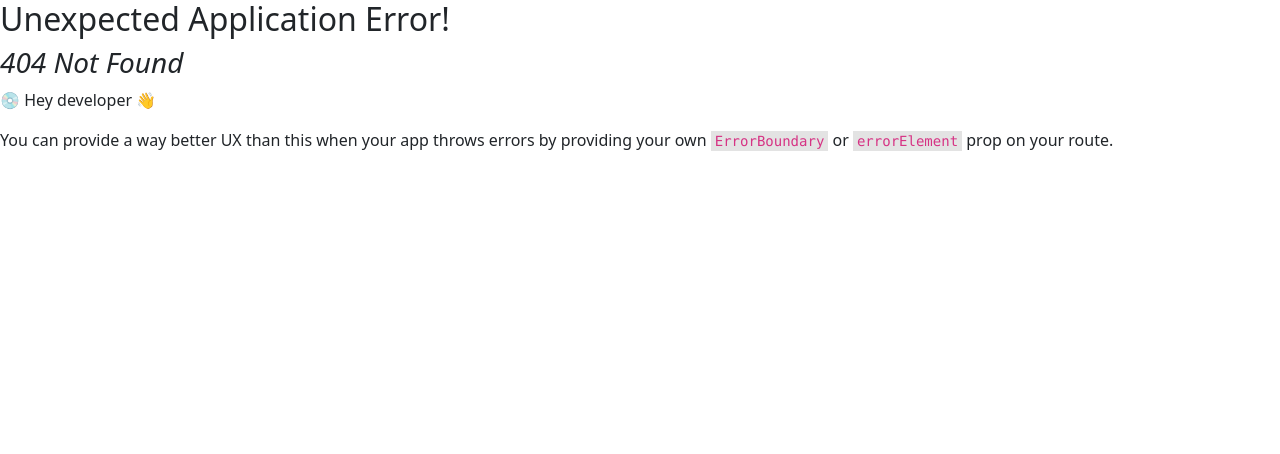
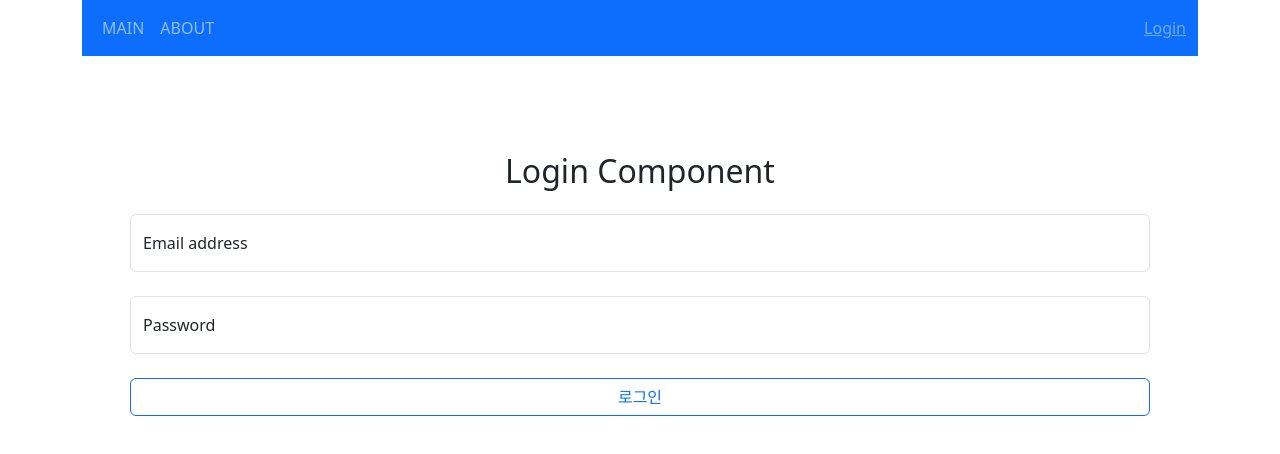
Before and after one commit to hyojunbang9/kh-react, a React (Vite) app in the folder mall/: page /member/login in a window 1280 px wide. Before the commit this address had no page. Shown: the top 454 px of the page. Built offline with nearby package versions, Linux system fonts and the light colour scheme.

Commit message:
<react> JWT

```diff
--- a/mall/package.json
+++ b/mall/package.json
@@ -10,11 +10,13 @@
     "preview": "vite preview"
   },
   "dependencies": {
+    "@reduxjs/toolkit": "^2.8.2",
     "axios": "^1.10.0",
     "bootstrap": "^5.3.7",
     "react": "^19.1.0",
     "react-bootstrap": "^2.10.10",
     "react-dom": "^19.1.0",
+    "react-redux": "^9.2.0",
     "react-router": "^7.6.3",
     "react-router-dom": "^7.6.3"
   },
--- /dev/null
+++ b/mall/src/component/member/LoginComponent.jsx
@@ -0,0 +1,56 @@
+import { React, useState } from "react";
+import { FloatingLabel, Form, Button } from "react-bootstrap";
+import { useNavigate } from "react-router-dom";
+import { useDispatch } from "react-redux";
+import { login } from "../../slices/loginSlice";
+const initState = {
+  email: "",
+  pw: "",
+};
+export default function LoginComponent() {
+  const [loginParam, setLoginParam] = useState({ ...initState });
+  const nav = useNavigate();
+  const dispatch = useDispatch();
+
+  const handleChange = (e) => {
+    loginParam[e.target.name] = e.target.value;
+    setLoginParam({ ...loginParam });
+  };
+
+  const handleClickLogin = (e) => {
+    dispatch(login(loginParam));
+  };
+
+  return (
+    <>
+      <h2 className="text-center mb-3">Login Component</h2>
+      <FloatingLabel
+        controlId="floatingInput"
+        label="Email address"
+        className="mb-3"
+      >
+        <Form.Control
+          name="email"
+          type="email"
+          placeholder="name@example.com"
+          value={loginParam.email}
+          onChange={handleChange}
+        />
+      </FloatingLabel>
+      <FloatingLabel controlId="floatingPassword" label="Password">
+        <Form.Control
+          name="pw"
+          type="password"
+          placeholder="Password"
+          value={loginParam.pw}
+          onChange={handleChange}
+        />
+      </FloatingLabel>
+      <div className="d-grid gap-2 mt-3">
+        <Button variant="outline-primary" onClick={handleClickLogin}>
+          로그인
+        </Button>
+      </div>
+    </>
+  );
+}
--- /dev/null
+++ b/mall/src/component/member/LogoutComponent.jsx
@@ -0,0 +1,34 @@
+import React from "react";
+import { Container } from "react-bootstrap";
+import Button from "react-bootstrap/Button";
+import Card from "react-bootstrap/Card";
+import { useDispatch } from "react-redux";
+import { logout } from "../../slices/loginSlice";
+import { useNavigate } from "react-router-dom";
+
+export default function LogoutComponent() {
+  const navigate = useNavigate();
+
+  const dispatch = useDispatch();
+
+  const handleClickLogout = () => {
+    dispatch(logout());
+    navigate({ pathname: "/" }, { replace: true });
+  };
+
+  return (
+    <Container className="p-5">
+      <Card className="text-center">
+        <Card.Header>Logout Component</Card.Header>
+        <Card.Body>
+          <Card.Title>로그아웃을 진행합니다.</Card.Title>
+          <div className="d-grid gap-2 mt-3">
+            <Button variant="outline-primary" onClick={handleClickLogout}>
+              로그아웃
+            </Button>
+          </div>
+        </Card.Body>
+      </Card>
+    </Container>
+  );
+}
--- a/mall/src/include/Header.jsx
+++ b/mall/src/include/Header.jsx
@@ -1,7 +1,13 @@
 import React from "react";
 import { Container, Nav, Navbar, NavDropdown } from "react-bootstrap";
+import { useSelector } from "react-redux";
+import "bootstrap/dist/css/bootstrap.min.css";
+import { Link } from "react-router-dom";
 
-const Header = () => {
+export default function Header() {
+  // 금고(loginSlice 금고)(memberSlice 금고)(dataSlice 금고)
+  const loginState = useSelector((state) => state.loginSlice);
+
   return (
     <Navbar
       collapseOnSelect
@@ -15,7 +21,13 @@ const Header = () => {
           <Nav className="me-auto">
             <Nav.Link href="/">MAIN</Nav.Link>
             <Nav.Link href="/about">ABOUT</Nav.Link>
-            <NavDropdown title="TODO" className="bg-body-primary" bg="primary">
+            {loginState.email ? (
+              <>
+                <NavDropdown
+                  title="TODO"
+                  className="bg-body-primary"
+                  bg="primary"
+                >
                   <NavDropdown.Item href="/todo/list">LIST</NavDropdown.Item>
                   <NavDropdown.Item href="/todo/add">ADD</NavDropdown.Item>
                   {/* <NavDropdown.Item href="/todo/read/3">READ</NavDropdown.Item>
@@ -30,21 +42,23 @@ const Header = () => {
                 >
                   <NavDropdown.Item href="/product/list">LIST</NavDropdown.Item>
                   <NavDropdown.Item href="/product/add">ADD</NavDropdown.Item>
-              <NavDropdown.Item href="/product/read/3">READ</NavDropdown.Item>
-              <NavDropdown.Item href="/product/modify/5">
-                MODIFY
-              </NavDropdown.Item>
                   <NavDropdown.Divider />
                   <NavDropdown.Item href="#action/3.4">예비용</NavDropdown.Item>
                 </NavDropdown>
+              </>
+            ) : (
+              <></>
+            )}
           </Nav>
           <Nav>
-            <Nav.Link href="#deets">Login</Nav.Link>
+            {!loginState.email ? (
+              <Link to={"/member/login"}>Login</Link>
+            ) : (
+              <Link to={"/member/logout"}>Logout</Link>
+            )}
           </Nav>
         </Navbar.Collapse>
       </Container>
     </Navbar>
   );
-};
-
-export default Header;
+}
--- a/mall/src/main.jsx
+++ b/mall/src/main.jsx
@@ -1,5 +1,14 @@
-import { createRoot } from "react-dom/client";
+import React from "react";
+import ReactDOM from "react-dom/client";
 import "./index.css";
-import App from "./App.jsx";
+import App from "./App";
+// import reportWebVitals from "./reportWebVitals";
+import { Provider } from "react-redux";
+import store from "./store";
 
-createRoot(document.getElementById("root")).render(<App />);
+const root = ReactDOM.createRoot(document.getElementById("root"));
+root.render(
+  <Provider store={store}>
+    <App />
+  </Provider>
+);
--- /dev/null
+++ b/mall/src/page/member/LoginPage.jsx
@@ -0,0 +1,16 @@
+import { Container } from "react-bootstrap";
+import Header from "../../include/Header";
+import LoginComponent from "../../component/member/LoginComponent";
+
+const LoginPage = () => {
+  return (
+    <Container>
+      <Header />
+      <div className="d-grid gap-2 mt-5 p-5">
+        <LoginComponent />
+      </div>
+    </Container>
+  );
+};
+
+export default LoginPage;
--- /dev/null
+++ b/mall/src/page/member/LogoutPage.jsx
@@ -0,0 +1,16 @@
+import { Container } from "react-bootstrap";
+import Header from "../../include/Header";
+import LogoutComponent from "../../component/member/LogoutComponent";
+
+const LogoutPage = () => {
+  return (
+    <Container>
+      <Header />
+      <div className="d-grid gap-2 mt-5">
+        <LogoutComponent />
+      </div>
+    </Container>
+  );
+};
+
+export default LogoutPage;
--- a/mall/src/router/root.jsx
+++ b/mall/src/router/root.jsx
@@ -15,6 +15,9 @@ const ProductListPage = lazy(() => import("../page/product/ListPage"));
 const ProductAddPage = lazy(() => import("../page/product/AddPage"));
 const ProductReadPage = lazy(() => import("../page/product/ReadPage"));
 const ProductModifyPage = lazy(() => import("../page/product/ModifyPage"));
+
+const LoginPage = lazy(() => import("../page/member/LoginPage"));
+const LogoutPage = lazy(() => import("../page/member/LogoutPage"));
 
 const root = createBrowserRouter([
   {
@@ -99,5 +102,22 @@ const root = createBrowserRouter([
       </Suspense>
     ),
   },
+  //login member -----------------------------
+  {
+    path: "/member/login",
+    element: (
+      <Suspense fallback={<Loading />}>
+        <LoginPage />
+      </Suspense>
+    ),
+  },
+  {
+    path: "/member/logout",
+    element: (
+      <Suspense fallback={<Loading />}>
+        <LogoutPage />
+      </Suspense>
+    ),
+  },
 ]);
 export default root;
--- /dev/null
+++ b/mall/src/slices/loginSlice.js
@@ -0,0 +1,26 @@
+import { createSlice } from "@reduxjs/toolkit";
+
+const initState = {
+  email: "",
+};
+
+const loginSlice = createSlice({
+  name: "LoginSlice",
+  initialState: initState,
+  reducers: {
+    login: (state, action) => {
+      console.log("로그인 ..................");
+      //{email, pw 로 구성 }
+      const data = action.payload;
+      //새로운 상태
+      return { email: data.email };
+    },
+    logout: (state, action) => {
+      console.log("로그아웃 ...............");
+      return { ...initState };
+    },
+  },
+});
+
+export const { login, logout } = loginSlice.actions;
+export default loginSlice.reducer;
--- /dev/null
+++ b/mall/src/store.js
@@ -0,0 +1,8 @@
+import { configureStore } from "@reduxjs/toolkit";
+import loginSlice from "./slices/loginSlice.js";
+
+export default configureStore({
+  reducer: {
+    loginSlice: loginSlice,
+  },
+});
```
Also changed, not shown: 1 other file (tests, documents, lock files or other folders). Lines whose indentation alone changed are shown as unchanged.
